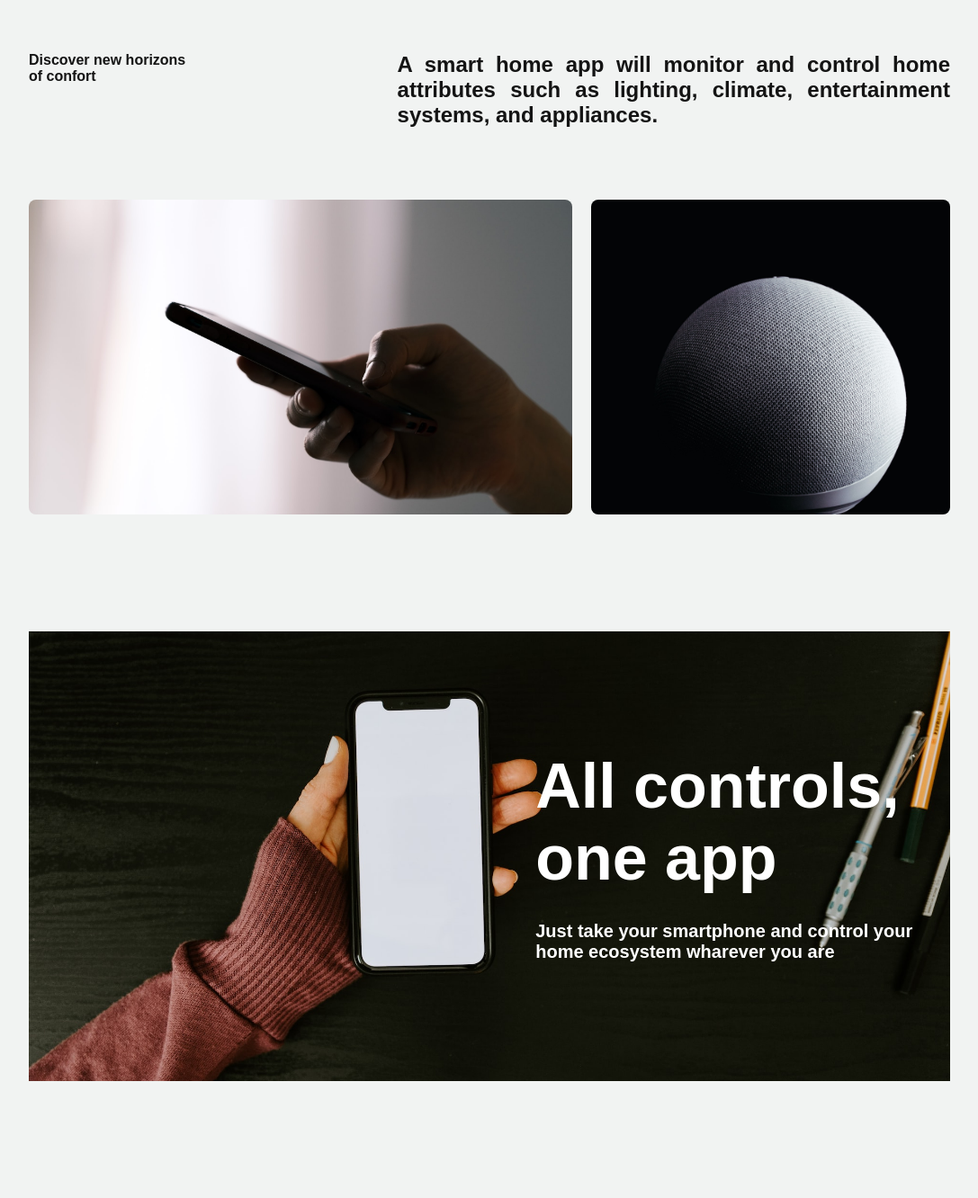
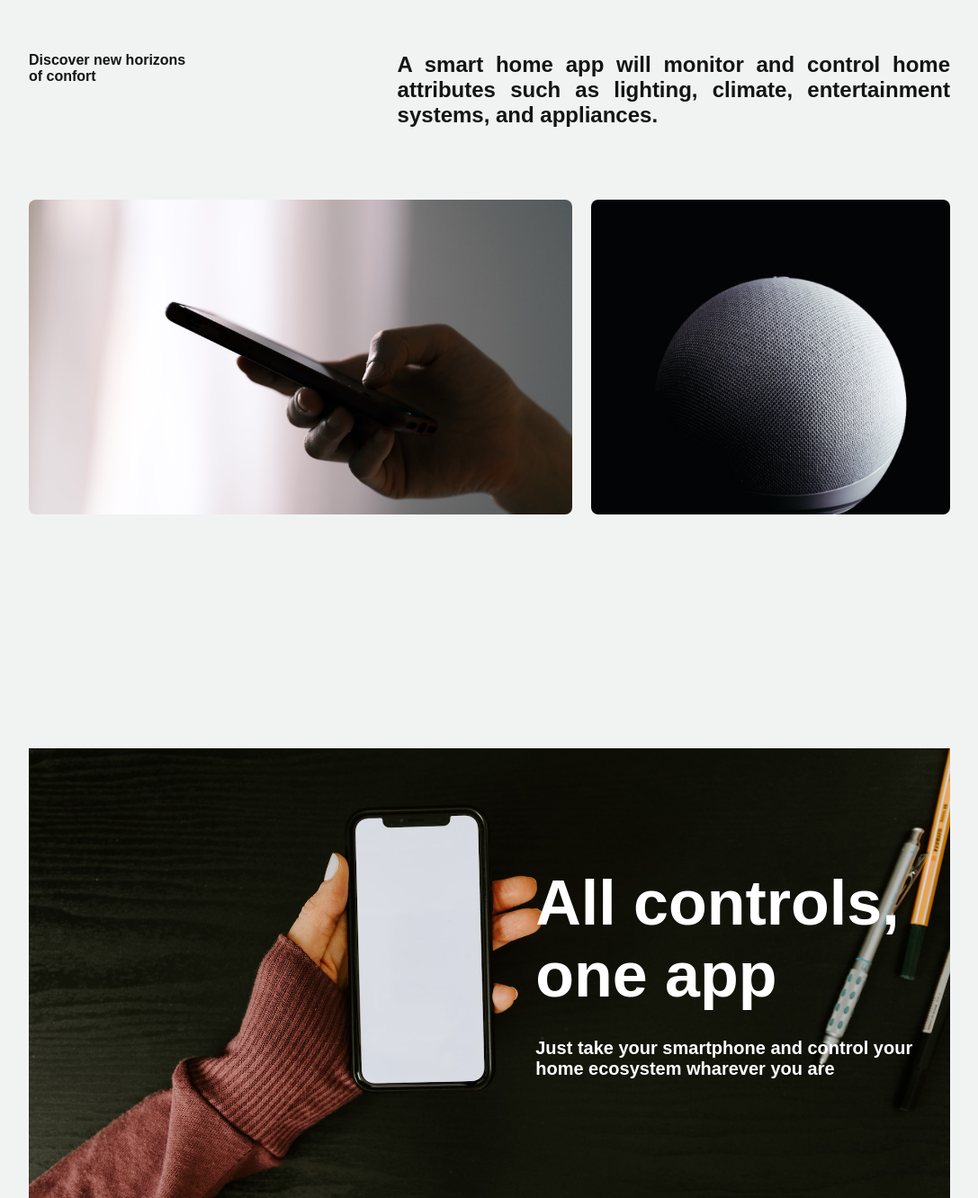
Before and after one commit to IsacJr/landing-page-smart-ecosystem, a React (Vite) app in the folder frontend/: page / in a window 1280 px wide. Shown: the part 859-2191 px from the top of the page at 90% size, without its empty margins (96-1183 px from the left). Before the commit the page ends 2061 px from the top, so only its background shows below. Built offline with nearby package versions, Linux system fonts and the light colour scheme.

Commit message:
add the fadeIn effect on sections

```diff
--- a/frontend/package.json
+++ b/frontend/package.json
@@ -12,7 +12,8 @@
   "dependencies": {
     "react": "^18.2.0",
     "react-dom": "^18.2.0",
-    "react-icons": "^4.8.0"
+    "react-icons": "^4.8.0",
+    "react-intersection-observer": "^9.4.3"
   },
   "devDependencies": {
     "@types/react": "^18.0.27",
--- a/frontend/src/components/About/style.css
+++ b/frontend/src/components/About/style.css
@@ -1,6 +1,6 @@
 .about-content {
-  margin-top: 20rem;
   flex-direction: column;
+  margin-bottom: 20rem;
 }
 
 .about-info {
--- a/frontend/src/components/Main/style.css
+++ b/frontend/src/components/Main/style.css
@@ -1,6 +1,7 @@
 .main-wrapper {
   width: 100%;
   position: relative;
+  margin-bottom: 20rem;
 }
 
 .main-container {
--- a/frontend/src/components/MobileApp/style.css
+++ b/frontend/src/components/MobileApp/style.css
@@ -1,11 +1,11 @@
 .mobile-app-content {
-  margin-top: 13rem;
   display: flex;
   height: 50rem;
   justify-content: flex-end;
   background-size: cover;
-  background-position: right;
+  background-position: center;
   background-repeat: no-repeat;
+  margin-top: 6rem;
 }
 
 .mobile-app-text {
--- a/frontend/src/pages/Home/index.tsx
+++ b/frontend/src/pages/Home/index.tsx
@@ -1,16 +1,36 @@
-import "./style.css";
+import { useInView } from "react-intersection-observer";
+import About from "../../components/About";
 import HeadNavbar from "../../components/Header";
 import Main from "../../components/Main";
-import About from "../../components/About";
 import { MobileApp } from "../../components/MobileApp";
+import "./style.css";
 
 function Home() {
+  const { ref: mainRef, inView: isMainVisible } = useInView();
+  const { ref: aboutRef, inView: isAboutVisible } = useInView();
+  const { ref: mobileAppRef, inView: isMobileAppVisible } = useInView();
+
   return (
     <div className="home-content">
       <HeadNavbar></HeadNavbar>
-      <Main></Main>
-      <About></About>
-      <MobileApp></MobileApp>
+      <section
+        ref={mainRef}
+        className={isMainVisible ? "home-content-visible" : ""}
+      >
+        <Main></Main>
+      </section>
+      <section
+        ref={aboutRef}
+        className={isAboutVisible ? "home-content-visible" : ""}
+      >
+        <About></About>
+      </section>
+      <section
+        ref={mobileAppRef}
+        className={isMobileAppVisible ? "home-content-visible" : ""}
+      >
+        <MobileApp></MobileApp>
+      </section>
     </div>
   );
 }
--- a/frontend/src/pages/Home/style.css
+++ b/frontend/src/pages/Home/style.css
@@ -2,3 +2,21 @@
   display: flex;
   flex-direction: column;
 }
+
+.home-content section {
+  opacity: 0;
+}
+
+@keyframes fadeIn {
+  0% {
+    opacity: 0;
+  }
+  100% {
+    opacity: 1;
+  }
+}
+
+.home-content-visible {
+  opacity: 1;
+  animation: fadeIn 5s forwards;
+}
```
Also changed, not shown: 1 other file (tests, documents, lock files or other folders).
